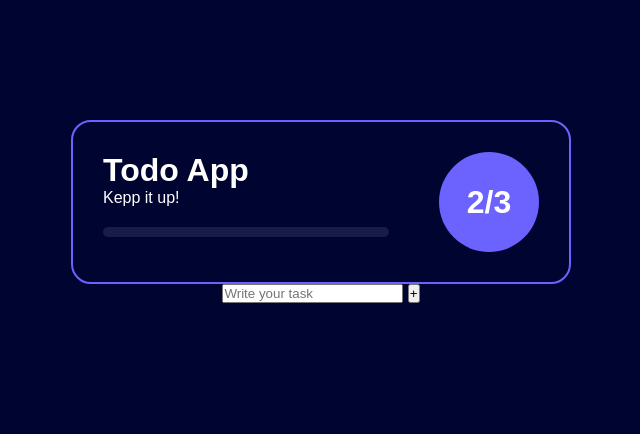
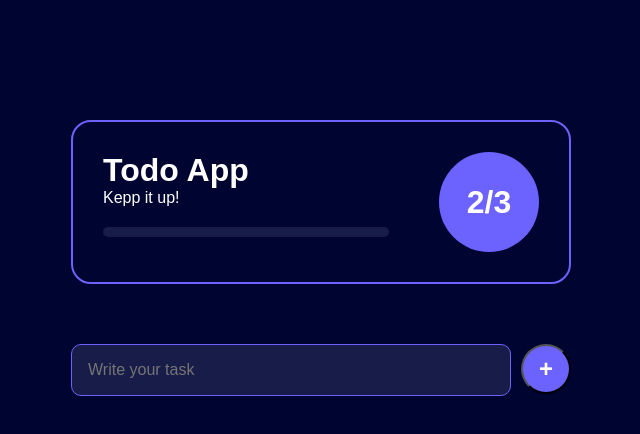
Before and after one commit to Mikhail-Tal-khal/10-Days-FULLSTACK-DEVELOPMENT, a plain HTML site: page Javascript/Tod-app/index.html in a window 1280 px wide. Shown: the whole page, without its empty margins (319-959 px from the left). Drawn offline with Linux system fonts and the light colour scheme.

Commit message:
Todo-app css

```diff
--- a/Javascript/Tod-app/style.css
+++ b/Javascript/Tod-app/style.css
@@ -62,3 +62,32 @@ body{
     font-size: 32px;
     font-weight: bold;
 }
+form{
+    margin-top: 60px;
+    width: 100%;
+    display: flex;
+    gap: 10px;
+}
+input{
+    flex: 1;
+    padding: 16px;
+    background: var(--secondaryBackground);
+    border: 1px solid var(--purple);
+    border-radius: 10px;
+    outline: none;
+    color: var(--text);
+    font-size: 16px;
+}
+button{
+    width: 50px;
+    height: 50px;
+    border-radius: 50%;
+    background: var(--purple);
+    display: flex;
+    align-items: center;
+    justify-content: center;
+    color: var(--text);
+    font-size: 24px;
+    font-weight: bold;
+    outline: none;
+}
```
